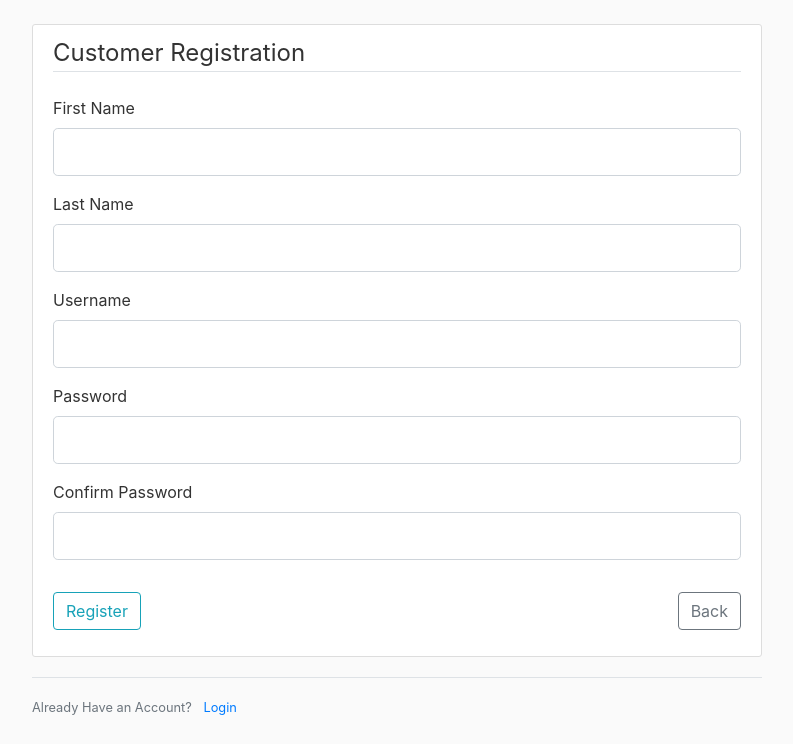
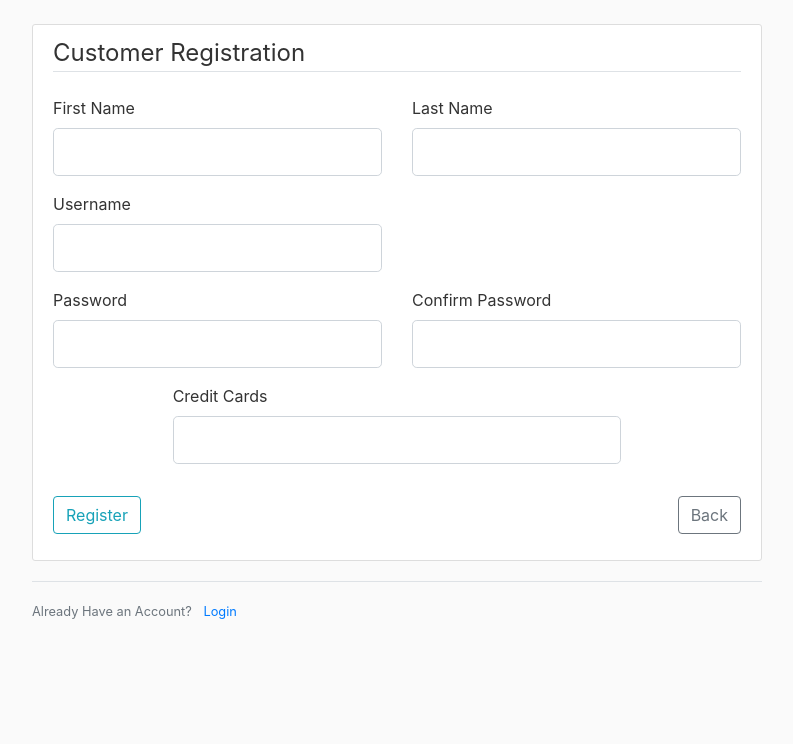
Before and after one commit to danhynlee/movie-database-application, a Flask app: page /customer_registration in a window 1280 px wide. Shown: the part 56-800 px from the top of the page, without its empty margins (243-1036 px from the left). Run offline with Flask 2, Linux system fonts and the light colour scheme; some libraries are stand-ins or nearby versions.

Commit message:
changed UI of user and customer registration templates

```diff
--- a/atl-movie/templates/customer_registration.html
+++ b/atl-movie/templates/customer_registration.html
@@ -6,25 +6,103 @@
             {{ form.hidden_tag() }}
             <fieldset class="form-group">
                 <legend class="border-bottom mb-4">Customer Registration</legend>
+                <div class="row">
+                    <div class="col-6">
                         <div class="form-group">
                             {{ form.firstname.label(class="form-control-label") }}
+                            {% if form.username.errors %}
+                                {{ form.firstname(class="form-control form-control-lg is-invalid") }}
+                                <div class="invalid-feedback">
+                                    {% for error in form.username.errors %}
+                                        <span>{{ error }}</span>
+                                    {% endfor%}
+                                </div>
+                            {% else %}
                                 {{ form.firstname(class="form-control form-control-lg") }}
+                            {% endif %}
                         </div>
+                    </div>
+                    <div class="col-6">
                         <div class="form-group">
                             {{ form.lastname.label(class="form-control-label") }}
+                            {% if form.username.errors %}
+                                {{ form.lastname(class="form-control form-control-lg is-invalid") }}
+                                <div class="invalid-feedback">
+                                    {% for error in form.lastname.errors %}
+                                        <span>{{ error }}</span>
+                                    {% endfor%}
+                                </div>
+                            {% else %}
                                 {{ form.lastname(class="form-control form-control-lg") }}
+                            {% endif %}
                         </div>
+                    </div>
+                </div>
+                <div class="row">
+                    <div class="col-6">
                         <div class="form-group">
                             {{ form.username.label(class="form-control-label") }}
+                            {% if form.username.errors %}
+                                {{ form.username(class="form-control form-control-lg is-invalid") }}
+                                <div class="invalid-feedback">
+                                    {% for error in form.username.errors %}
+                                        <span>{{ error }}</span>
+                                    {% endfor%}
+                                </div>
+                            {% else %}
                                 {{ form.username(class="form-control form-control-lg") }}
+                            {% endif %}
                         </div>
+                    </div>
+                </div>
+                <div class="row">
+                    <div class="col-6">
                         <div class="form-group">
                             {{ form.password.label(class="form-control-label") }}
+                            {% if form.password.errors %}
+                                {{ form.password(class="form-control form-control-lg is-invalid") }}
+                                <div class="invalid-feedback">
+                                    {% for error in form.password.errors %}
+                                        <span>{{ error }}</span>
+                                    {% endfor%}
+                                </div>
+                            {% else %}
                                 {{ form.password(class="form-control form-control-lg") }}
+                            {% endif %}
                         </div>
+                    </div>
+                    <div class="col-6">
                         <div class="form-group">
                             {{ form.confirm_password.label(class="form-control-label") }}
+                            {% if form.confirm_password.errors %}
+                                {{ form.confirm_password(class="form-control form-control-lg is-invalid") }}
+                                <div class="invalid-feedback">
+                                    {% for error in form.confirm_password.errors %}
+                                        <span>{{ error }}</span>
+                                    {% endfor%}
+                                </div>
+                            {% else %}
                                 {{ form.confirm_password(class="form-control form-control-lg") }}
+                            {% endif %}
+                        </div>
+                    </div>
+                </div>
+                <div class="row justify-content-center">
+                    <div class="col-md-8">
+                        <div class="form-group">
+                            {{ form.credit_cards.label(class="form-control-label") }}
+                            {% if form.credit_cards.errors %}
+                                {{ form.credit_cards(class="form-control form-control-lg is-invalid") }}
+                                <div class="invalid-feedback">
+                                    {% for error in form.credit_cards.errors %}
+                                        <span>{{ error }}</span>
+                                    {% endfor%}
+                                </div>
+                            {% else %}
+                                {{ form.credit_cards(class="form-control form-control-lg") }}
+                            {% endif %}
+                        </div>
+                    </div>
                 </div>
             </fieldset>
             <div class="row justify-content-between">
```
Also changed, not shown: atl-movie/templates/user_registration.html (+17 -1 lines). Lines whose indentation alone changed are shown as unchanged.
